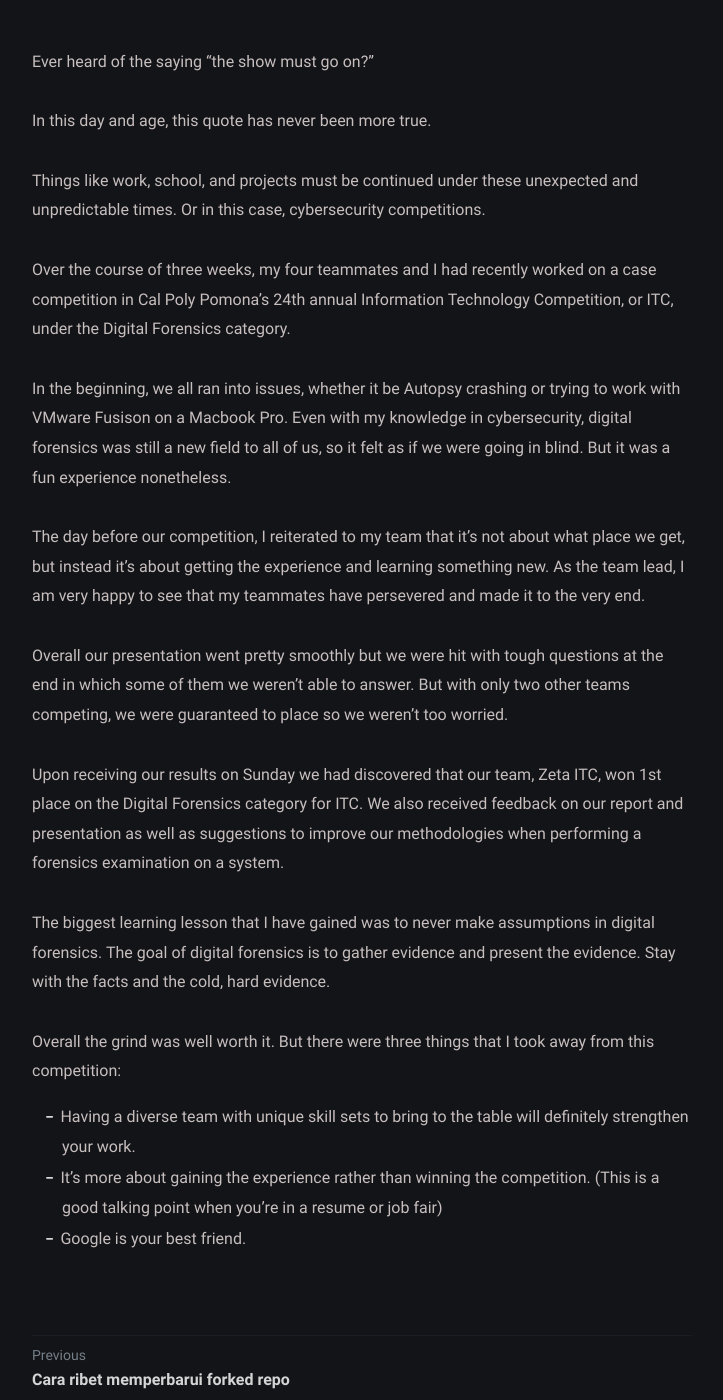
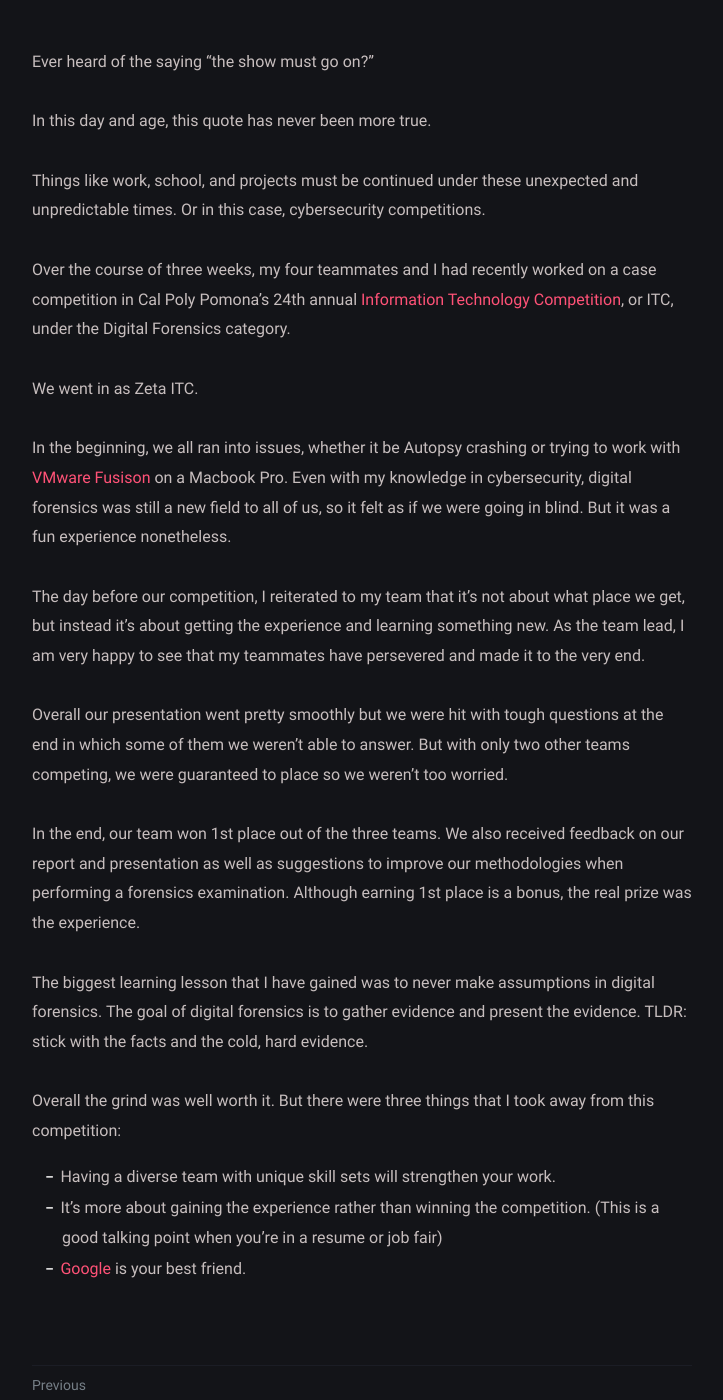
Before and after one commit to fyrworx4/old-fyrworx4.github.io, a Jekyll site: the page built from _posts/first-place-in-itc-2020/2020-04-13-first-place-in-itc-2020.md, in a window 1280 px wide and 1400 px high, scrolled down 346 px. Shown: the whole window, without its empty margins (278-1001 px from the left). Built offline with Jekyll 4.4.1, drawn with Linux system fonts in a browser that asks for light colours.

Commit message:
edited itc post

```diff
--- a/_posts/first-place-in-itc-2020/2020-04-13-first-place-in-itc-2020.md
+++ b/_posts/first-place-in-itc-2020/2020-04-13-first-place-in-itc-2020.md
@@ -10,20 +10,26 @@ In this day and age, this quote has never been more true.
 
 Things like work, school, and projects must be continued under these unexpected and unpredictable times. Or in this case, cybersecurity competitions.
 
-Over the course of three weeks, my four teammates and I had recently worked on a case competition in Cal Poly Pomona's 24th annual Information Technology Competition, or ITC, under the Digital Forensics category.
+Over the course of three weeks, my four teammates and I had recently worked on a case competition in Cal Poly Pomona's 24th annual [Information Technology Competition][itc-link], or ITC, under the Digital Forensics category.
 
-In the beginning, we all ran into issues, whether it be Autopsy crashing or trying to work with VMware Fusison on a Macbook Pro. Even with my knowledge in cybersecurity, digital forensics was still a new field to all of us, so it felt as if we were going in blind. But it was a fun experience nonetheless.
+We went in as Zeta ITC.
+
+In the beginning, we all ran into issues, whether it be Autopsy crashing or trying to work with [VMware Fusison][vmware-fusion] on a Macbook Pro. Even with my knowledge in cybersecurity, digital forensics was still a new field to all of us, so it felt as if we were going in blind. But it was a fun experience nonetheless.
 
 The day before our competition, I reiterated to my team that it’s not about what place we get, but instead it's about getting the experience and learning something new. As the team lead, I am very happy to see that my teammates have persevered and made it to the very end.
 
 Overall our presentation went pretty smoothly but we were hit with tough questions at the end in which some of them we weren’t able to answer. But with only two other teams competing, we were guaranteed to place so we weren’t too worried.
 
-Upon receiving our results on Sunday we had discovered that our team, Zeta ITC, won 1st place on the Digital Forensics category for ITC. We also received feedback on our report and presentation as well as suggestions to improve our methodologies when performing a forensics examination on a system.
+In the end, our team won 1st place out of the three teams. We also received feedback on our report and presentation as well as suggestions to improve our methodologies when performing a forensics examination. Although earning 1st place is a bonus, the real prize was the experience.
 
-The biggest learning lesson that I have gained was to never make assumptions in digital forensics. The goal of digital forensics is to gather evidence and present the evidence. Stay with the facts and the cold, hard evidence.
+The biggest learning lesson that I have gained was to never make assumptions in digital forensics. The goal of digital forensics is to gather evidence and present the evidence. TLDR: stick with the facts and the cold, hard evidence.
 
 Overall the grind was well worth it. But there were three things that I took away from this competition:
 
-- Having a diverse team with unique skill sets to bring to the table will definitely strengthen your work.
+- Having a diverse team with unique skill sets will strengthen your work.
 - It’s more about gaining the experience rather than winning the competition. (This is a good talking point when you’re in a resume or job fair)
-- Google is your best friend.
+- [Google][google] is your best friend.
+
+[itc-link]: https://www.calpolymissa.org/html/itc.html
+[vmware-fusion]: https://www.vmware.com/products/fusion.html
+[google]: https://wwww.google.com
```
